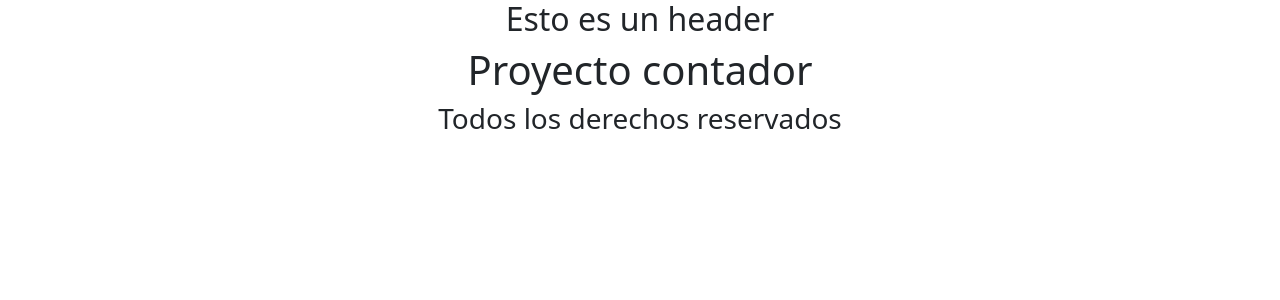
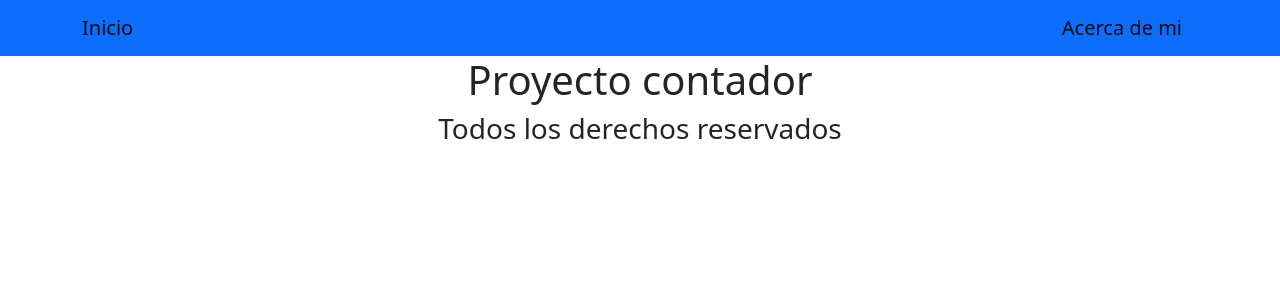
Before and after one commit to gonzalogg94/contador, a React (Create React App) app: page / in a window 1280 px wide. Shown: the top 300 px of the page. Built offline with nearby package versions, Linux system fonts and the light colour scheme.

Commit message:
instale boostrap y ademas empece con el maquetado

```diff
--- a/src/App.js
+++ b/src/App.jsx
@@ -4,7 +4,6 @@ import Menu from "./common/Menu";
 
 function App() {
   return (
-
     <section className="text-center">
       <Menu></Menu>
       <h1>Proyecto contador</h1>
--- a/src/common/Menu.jsx
+++ b/src/common/Menu.jsx
@@ -1,11 +1,18 @@
-import React from 'react';
+import Container from 'react-bootstrap/Container';
+import Navbar from 'react-bootstrap/Navbar';
 
 const Menu = () => {
     return (
-        <div>
-           <h2>Esto es un header</h2>
-        </div>
-    );
+        <Navbar className='bg-primary'>
+          <Container>
+            <Navbar.Brand href="#home">Inicio</Navbar.Brand>
+            <Navbar.Toggle />
+            <Navbar.Collapse className="justify-content-end">
+            <Navbar.Brand href="#home">Acerca de mi</Navbar.Brand>
+            </Navbar.Collapse>
+          </Container>
+        </Navbar>
+      );
 };
 
 export default Menu;<h2>Esto es un header</h2>
```
